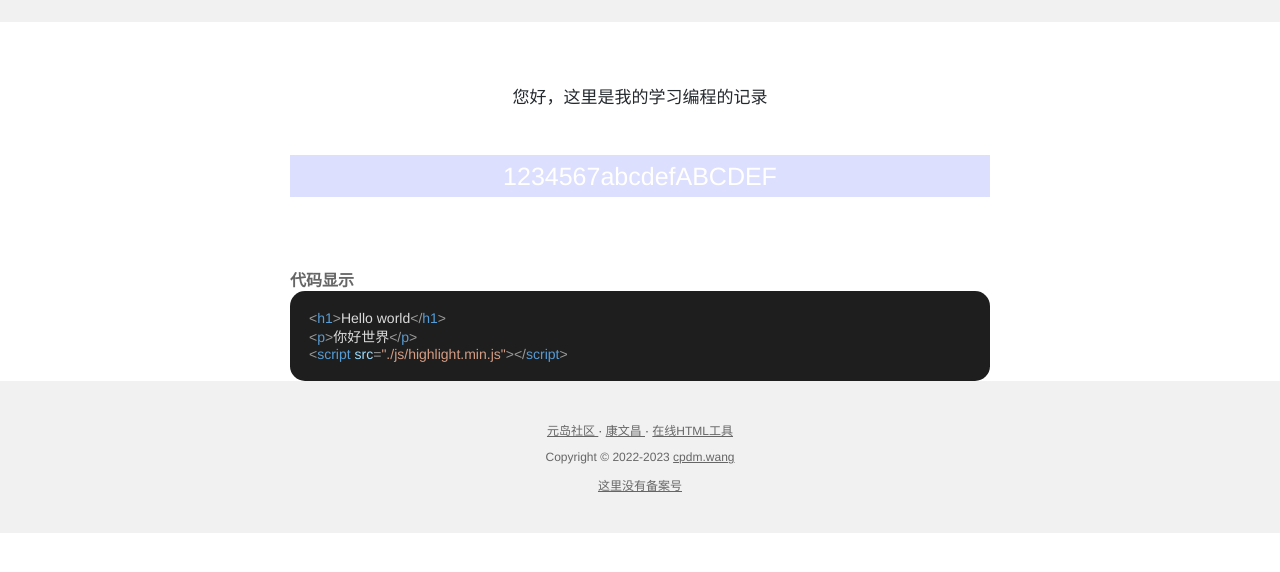
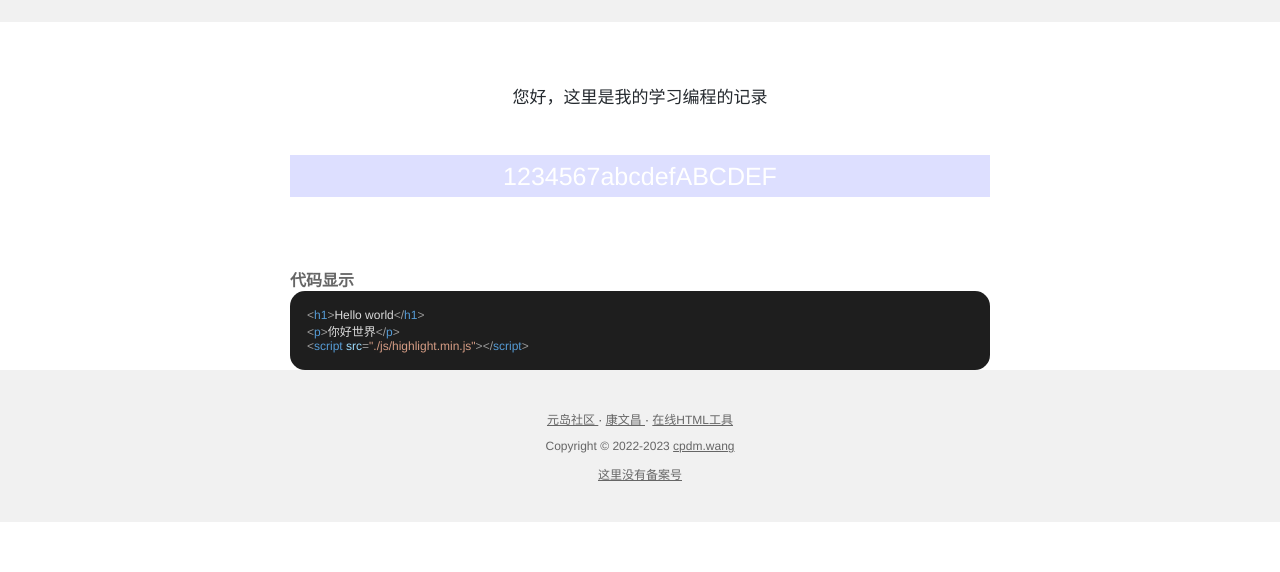
Before and after one commit to MaFuqiangGit/home, a plain HTML site: page index.html in a window 1280 px wide. Shown: the part 142-714 px from the top of the page. Drawn offline with Linux system fonts and the light colour scheme.

Commit message:
code padd

```diff
--- a/css/main.css
+++ b/css/main.css
@@ -77,5 +77,6 @@
 }
 
 code {
-  font-size: 14px;
+  font-size: 12px;
+  padding: 0px;
 }
```
